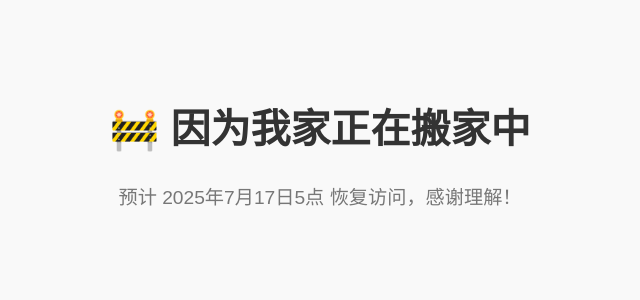
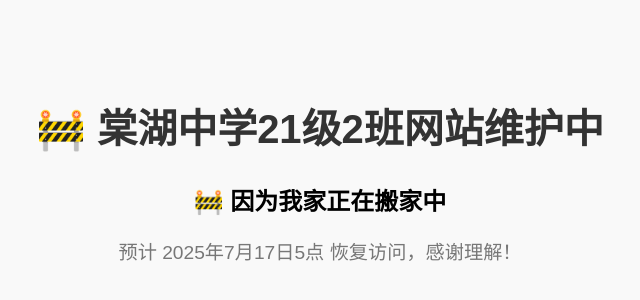
Before and after one commit to MyAifred/site-moving, a plain HTML site: page index.html in a window 1280 px wide. Shown: the part 194-494 px from the top of the page, without its empty margins (320-960 px from the left). Drawn offline with Linux system fonts and the light colour scheme.

Commit message:
Update index.html

```diff
--- a/index.html
+++ b/index.html
@@ -10,7 +10,8 @@
   </style>
 </head>
 <body>
-  <h1>🚧 因为我家正在搬家中</h1>
+  <h1>🚧 棠湖中学21级2班网站维护中</h1>
+  <h2>🚧 因为我家正在搬家中</h2>
   <p>预计 2025年7月17日5点 恢复访问，感谢理解！</p>
 </body>
 </html>
```
